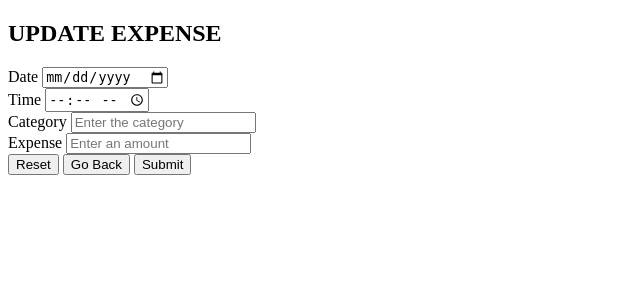
After one commit to suriya283/Expense-Tracker, a Flask app: page /update/1 in a window 1280 px wide. The commit adds this page. Shown: the top 300 px of the page, without its empty margins (0-640 px from the left). Run offline with Flask 3, Linux system fonts and the light colour scheme.

Commit message:
In view expense added edit and delete expense feature

```diff
--- a/app.py
+++ b/app.py
@@ -1,6 +1,6 @@
-from flask import Flask, render_template, request, redirect, url_for, flash
-from DB import get_db_connection, insert_expense
-from Utilities import add_expenses, view_expenses
+from flask import Flask, render_template, request, redirect, url_for
+from DB import delete_expense
+from Utilities import add_expenses, view_expenses, add_expense
 app=Flask(__name__)
 app.secret_key="secret123"
 @app.route('/')
@@ -24,5 +24,14 @@ def view():
         if user_input == "View All":
             expense=view_expenses('1')
     return render_template('view_expense.html', expense=expense)
+@app.route('/update/<int:id>',methods=['GET','POST'])
+def update(id):
+    if request.method == 'POST':
+        add_expense(id)
+    return render_template('update_expense.html',id=id)
+@app.route('/delete/<int:id>')
+def delete(id):
+    delete_expense(id)
+    return redirect('/view')
 if __name__=='__main__':
     app.run(debug=True)
--- /dev/null
+++ b/templates/update_expense.html
@@ -0,0 +1,33 @@
+<!DOCTYPE html>
+<html lang="en">
+<head>
+    <meta charset="UTF-8">
+    <title>Update expense</title>
+    <link rel="stylesheet" href="{{ url_for('static', filename='update_expense.css') }}">
+{#    <link rel="stylesheet" href="../static/update_expense.css">#}
+</head>
+<body>
+    <h2>UPDATE EXPENSE</h2>
+    <form class="update"  method = "POST" action="/update/{{ id }}">
+        <div class="row">
+            <label for="date">Date</label>
+            <input type="date" id="date" name="date" required>
+        </div>
+        <div class="row">
+            <label for="time">Time</label>
+            <input type="time" id="time" name="time" required>
+        </div>
+        <div class="row">
+            <label for="category">Category</label>
+            <input type="text" id="category" name="category" placeholder="Enter the category">
+        </div>
+        <div class="row">
+            <label for="expense">Expense</label>
+            <input type="number" id="expense" name="expense" placeholder="Enter an amount">
+        </div>
+        <button type="reset">Reset</button>
+        <button onclick="window.location.href='{{ url_for('view') }}'" type="button">Go Back</button>
+        <button type="submit">Submit</button>
+    </form>
+</body>
+</html>
```
Also changed, not shown: DB.py (+21 -4 lines), Utilities.py (+10 -3 lines), templates/view_expense.html (+9 -0 lines), static/update_expense.css (added).
